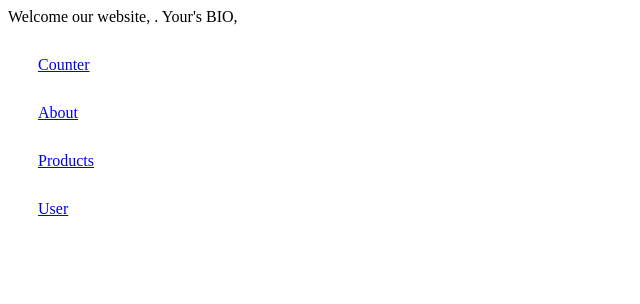
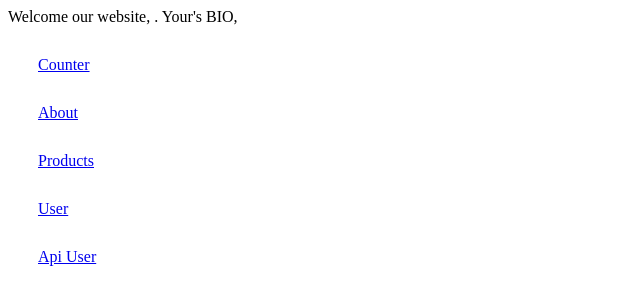
Before and after one commit to hsellnayhtoo2001-boop/learning-nuxt, a Nuxt app: page /home in a window 1280 px wide. Shown: the top 304 px of the page, without its empty margins (0-640 px from the left). Built offline with nearby package versions, Linux system fonts and the light colour scheme.

Commit message:
fetch users from api

```diff
--- /dev/null
+++ b/pages/api-users.vue
@@ -0,0 +1,35 @@
+<template>
+    <div>
+        <h1>Api Users</h1>
+        <div v-for="user in users" :key="user.id">
+            ID: {{ user.id }}
+            Name: {{ user.name }}
+            Email: {{ user.email}}
+            Usernaem: {{ user.username}}
+
+        </div>
+
+
+    </div>
+
+</template>
+
+
+<script setup>
+// https://jsonplaceholder.typicode.com/
+
+const users = ref([])
+
+
+const fetchUsers = async () => {
+                        // GET reuest
+    const response = await $fetch('https://jsonplaceholder.typicode.com/users')
+    users.value = response
+}
+
+
+
+
+await fetchUsers()
+
+</script>
--- a/pages/home.vue
+++ b/pages/home.vue
@@ -32,6 +32,12 @@
       User
     </NuxtLink>
 
+    <NuxtLink
+      style="padding-bottom:30px"
+      to="/api-users"
+    >
+      Api User
+    </NuxtLink>
   </div>
 
 
```
